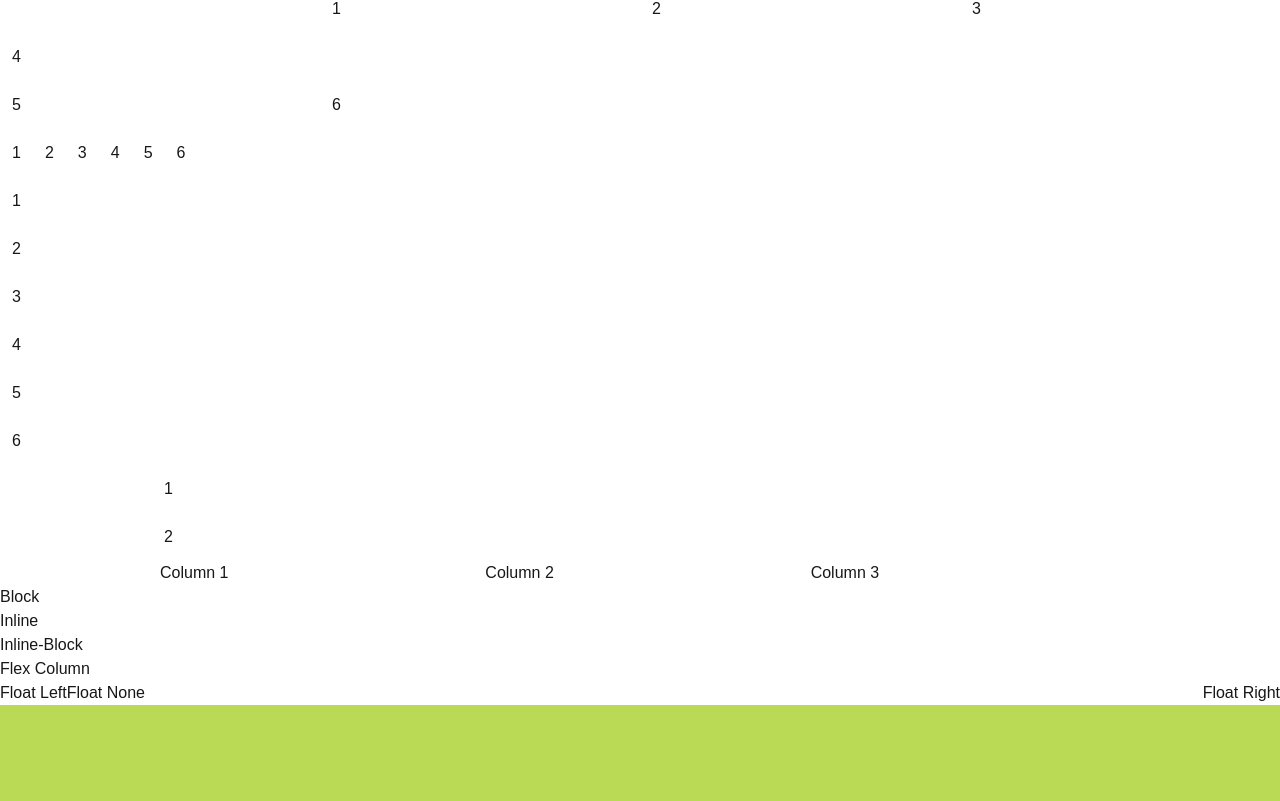
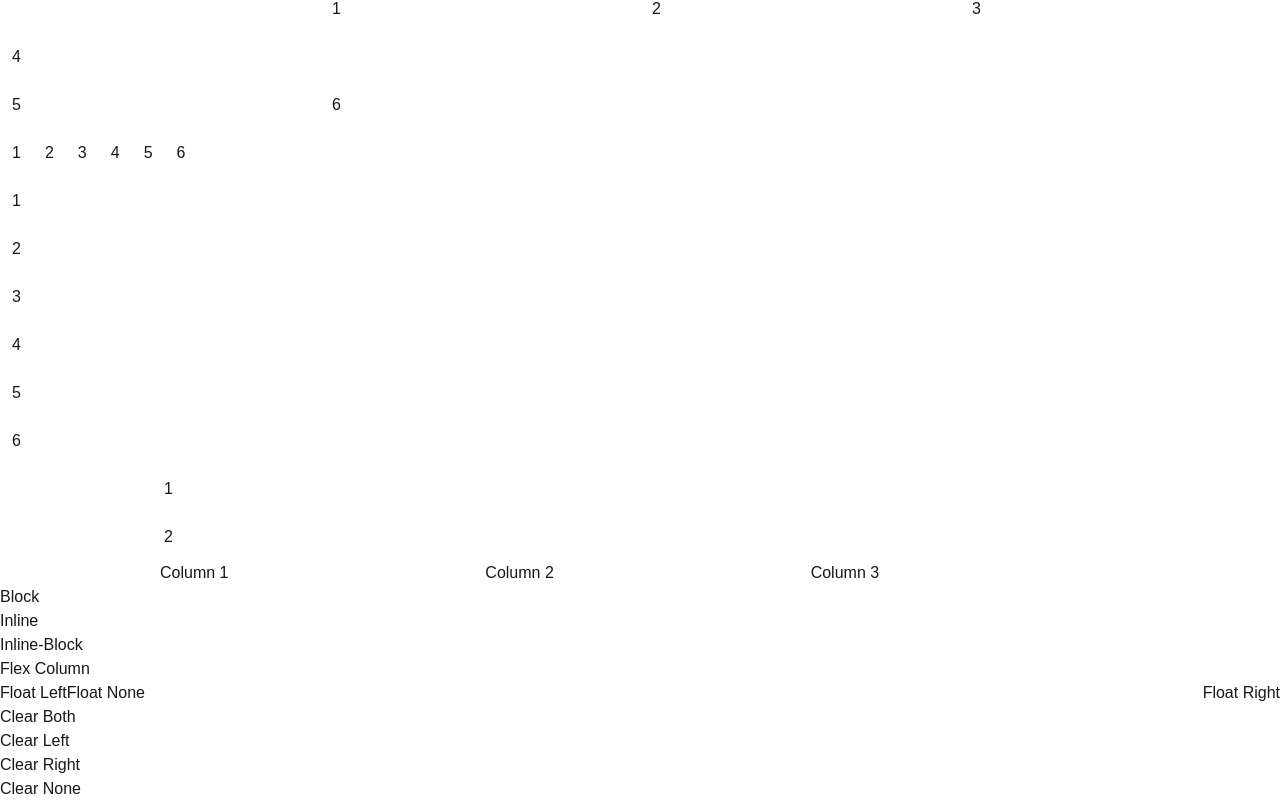
Before and after one commit to vietle290/tailwindcss, a Next.js app: page / in a window 1280 px wide. Shown: the part 3341-4142 px from the top of the page. Before the commit the page ends 4046 px from the top, so only its background shows below. Built offline with nearby package versions, Linux system fonts and the light colour scheme.

Commit message:
Tailwindcss Layout Clean

```diff
--- a/app/page.tsx
+++ b/app/page.tsx
@@ -318,6 +318,19 @@ export default function Home() {
       <div className="float-none">
         <p>Float None</p>
       </div>
+      {/*Tailwind Clear*/}
+      <div className="clear-both">
+        <p>Clear Both</p>
+      </div>
+      <div className="clear-left">
+        <p>Clear Left</p>
+      </div>
+      <div className="clear-right">
+        <p>Clear Right</p>
+      </div>
+      <div className="clear-none">
+        <p>Clear None</p>
+      </div>
     </div>
   );
 }
```
